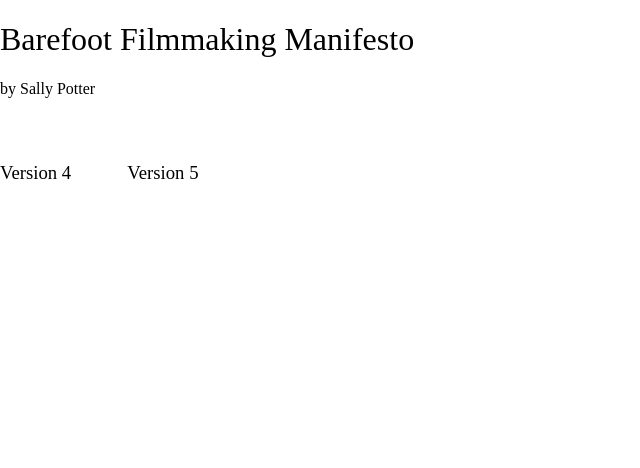
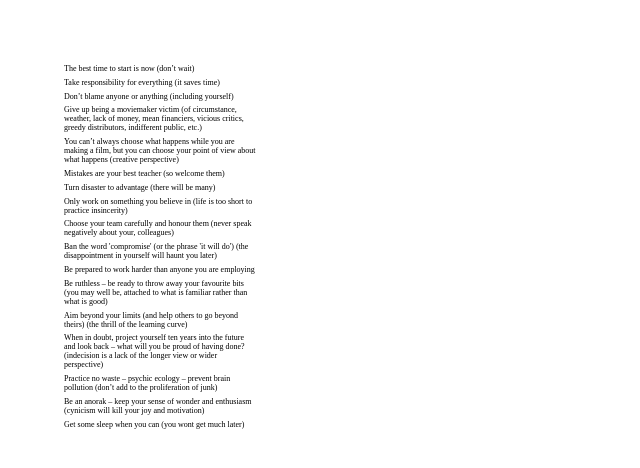
Before and after one commit to auchers/typography, a Vue app: page /3 in a window 1280 px wide. Shown: the top 468 px of the page, without its empty margins (0-640 px from the left). Built offline with nearby package versions, Linux system fonts and the light colour scheme.

Commit message:
add attribution and build for deployment

```diff
--- a/src/components/MainNav.vue
+++ b/src/components/MainNav.vue
@@ -2,17 +2,24 @@
   <div class="mainNav">
     <header>
       <h1>{{title}}</h1>
-      <p>{{'by '+ author}}</p>
+      <h3>{{'by '+ author}}</h3>
     </header>
-      <h3>
-      <router-link to="/4">Version 4</router-link>
+      <p>(5 Iterations for ‘Typography and Visual Design‘ at Parson School of Design)</p>
+    <h3>
+      <router-link to="/1">Version 1</router-link>
+    </h3>
+    <h3>
+      <router-link to="/2">Version 2</router-link>
+    </h3>
+    <h3>
+      <router-link to="/3">Version 3</router-link>
+    </h3>
+    <h3>
+      <router-link to="/4">Version 4 [FINAL]</router-link>
     </h3>
     <h3>
       <router-link to="/5">Version 5</router-link>
     </h3>
-    <!--<h3>-->
-      <!--<router-link to="/3">Version 3</router-link>-->
-    <!--</h3>-->
   </div>
 </template>
 
@@ -35,7 +42,7 @@
   }
 
   header{
-    margin-bottom: 4em;
+    /*margin-bottom: 4em;*/
   }
 
   h1{
@@ -43,7 +50,7 @@
   }
 
   h3{
-    margin:0 3em 0  0;
+    margin:0 2em 0  0;
     display: inline-flex;
     font-weight: normal;
   }
@@ -56,5 +63,8 @@
   a:hover{
     font-weight: bolder;
   }
+  .mainNav{
+    margin: 2em;
+  }
 
 </style>
--- a/src/components/Version4.vue
+++ b/src/components/Version4.vue
@@ -14,6 +14,7 @@
     </div>
     <div id="manifesto" class="callout" v-if="callout.active">
       <div class="callout-text" v-bind:style="{fontFamily:'Futura Std'}" v-for="line in callout.main">{{line}}</div>
+      <div class="attribution" v-bind:style="{fontFamily:'Futura Std'}">From the '<a href="http://sallypotter.com/blog/details/13630/barefoot-filmmaking">{{title}}</a>' by {{author}}</div>
     </div>
   </div>
 </template>
@@ -68,7 +69,7 @@
 
 <style scoped>
   .col1{
-    margin: 1em;
+    margin: 1rem;
 
   }
 
@@ -82,7 +83,8 @@
   }
 
   .text:hover {
-    font-weight: bolder;
+    /*font-weight: bolder;*/
+    cursor: pointer;
   }
 
   .cell{
@@ -111,9 +113,6 @@
     width: fit-content;
     background: none;
     font-family: "Futura Std";
-    /*position: absolute;*/
-    /*bottom: 1em;*/
-    /*border: none;*/
     border-bottom-color: goldenrod;
     border-width: 0 0 2px 0;
     -webkit-appearance: none;
@@ -129,7 +128,23 @@
 
   .callout{
     flex: 1 1 auto;
-    font-size: 8vw;
+    font-size: 5em;
+    line-height: 1.2em;
+    margin: 1rem;
+  }
+
+  .attribution{
+    font-size: small;
+  }
+
+  a{
+    color: unset;
+    text-decoration: none;
+    /*text-decoration: goldenrod underline;*/
+  }
+
+  a:hover{
+    font-weight: bold;
   }
 
 </style>
--- a/src/router/index.js
+++ b/src/router/index.js
@@ -13,6 +13,11 @@
   routes: [
     {
       path: '/',
+      name: 'Version4',
+      component: Version4
+    },
+    {
+      path: '/all',
       name: 'MainNav',
       component: MainNav,
       props: true
```
Also changed, not shown: 14 other files (tests, documents, lock files or other folders).
